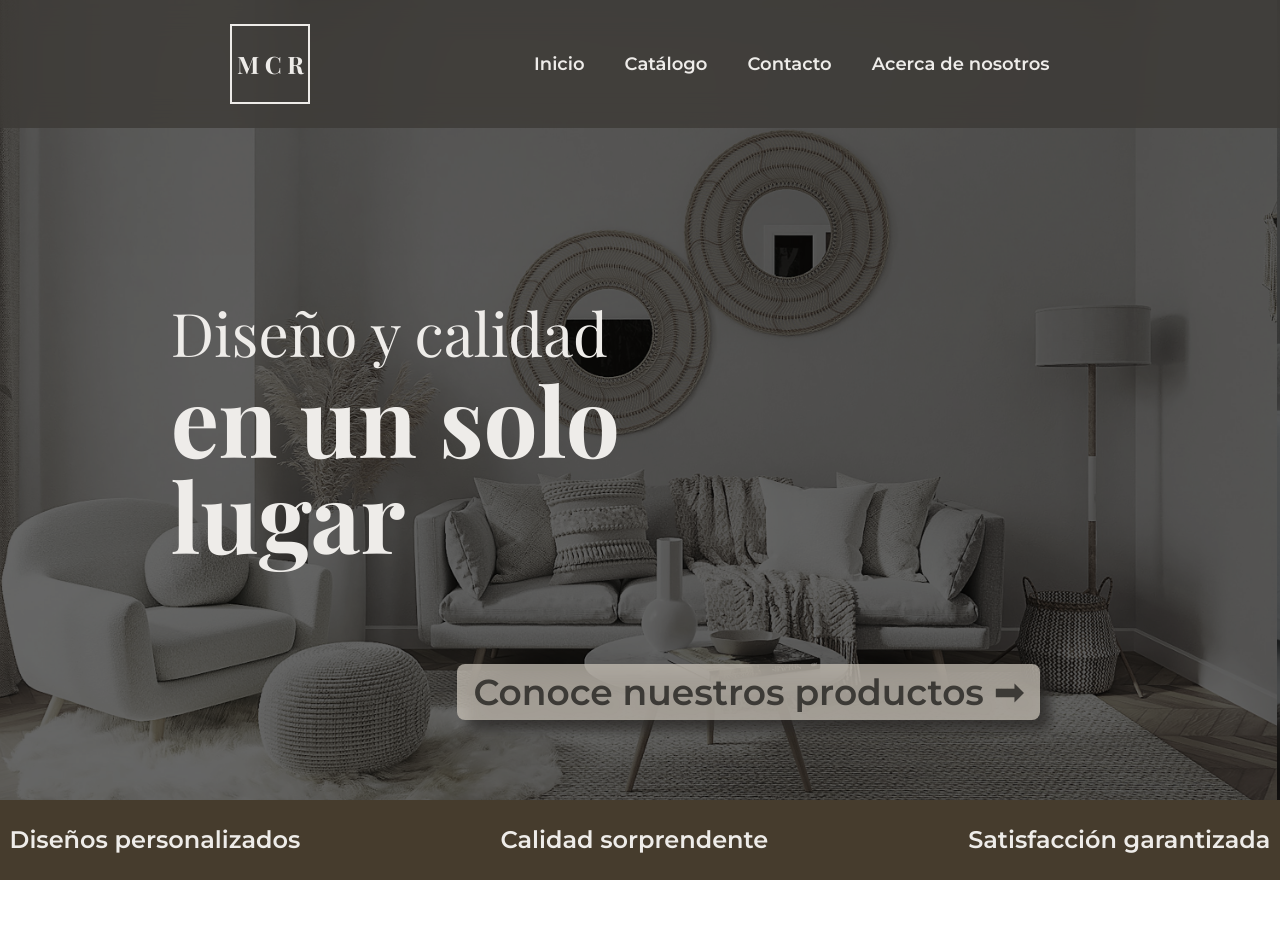
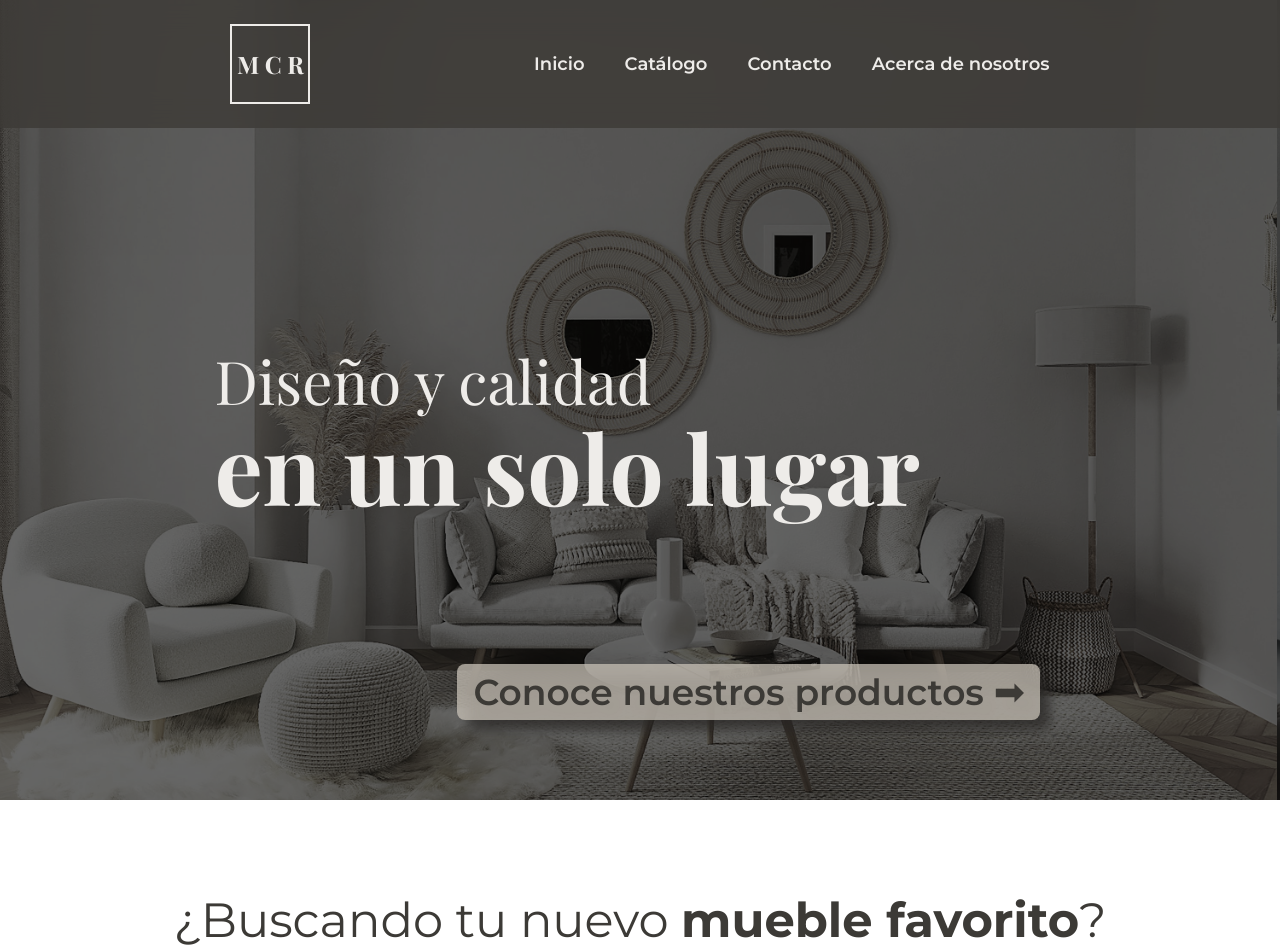
Before and after one commit to B9inzon/mueblescasariver, a Next.js app in the folder front/: page / in a window 1280 px wide. Shown: the top 952 px of the page. Built offline with nearby package versions, Linux system fonts and the light colour scheme; a web font is replaced by a local one.

Commit message:
Tailwind

```diff
--- a/front/src/components/landing/Landing.jsx
+++ b/front/src/components/landing/Landing.jsx
@@ -13,10 +13,10 @@ import MostSelling from "../MostSelling";
 export const Landing = () => {
   return (
     <>
-      <section className=" relative flex flex-col w-full items-center justify-center  h-screen ">
+      <section className=" relative flex flex-col w-full items-center justify-center overflow-hidden mb-24 h-screen ">
         <HeroLanding />
-        <div className="absolute z-1  flex left-0  items-center justify-center w-full pb-10 lg:w-2/3 lg:py-0 lg:h-full ">
-          <h1 className="font-principal w-full max-w-2xl text-[#eeece9] px-6 mt-20 md:mt-16 text-center lg:text-left lg:pl-10 xl:pl-20 text-4xl md:text-5xl lg:text-6xl  ">
+        <div className="absolute z-1  flex left-0  items-center justify-center  w-full p-2 lg:py-0 h-full ">
+          <h1 className="font-principal w-full md:w-4/5   text-[#eeece9] px-6 md:mt-16 text-center lg:text-left lg:pl-10 xl:pl-20 text-4xl md:text-5xl lg:text-6xl  ">
             Diseño y calidad{" "}
             <span className="block  mt-2 text-6xl md:text-6xl lg:text-8xl font-bold">
               en un solo lugar
@@ -24,7 +24,7 @@ export const Landing = () => {
           </h1>
         </div>
         <div className=" absolute z-0 inset-0  bg-black/60  "></div>
-        <div className="absolute z-1 bottom-30 md:bottom-20 xl:right-60 flex w-full lg:w-auto h-auto items-center justify-center ">
+        <div className="absolute z-1 bottom-45 md:bottom-20 xl:right-60 flex w-full lg:w-auto h-auto items-center justify-center ">
           <Link
             href="/products"
             rel="noopener noreferrer"
@@ -38,13 +38,6 @@ export const Landing = () => {
         </div>
       </section>
       <section className="flex flex-col h-full w-full items-center  text-[#3C3A36]">
-        <div className="flex items-center justify-center w-full h-[50vh] md:h-[250px] lg:h-[10vh] mb-30 bg-[#463C2D]">
-          <ul className="flex flex-col lg:flex-row gap-[8vh] lg:gap-20 xl:gap-50 font-secondary text-center text-lg lg:text-xl font-semibold xl:text-2xl text-[#eeece9] ">
-            <li>Diseños personalizados</li>
-            <li>Calidad sorprendente</li>
-            <li>Satisfacción garantizada</li>
-          </ul>
-        </div>
         <h1 className="text-3xl lg:text-5xl mb-8 lg:mb-10 text-center px-4  ">
           ¿Buscando tu nuevo <span className="font-bold">mueble favorito</span>?
         </h1>
@@ -82,7 +75,7 @@ export const Landing = () => {
           </Link>
         ))}
       </div>
-      <section className="flex justify-center my-10 w-full h-auto lg:h-[50vh] bg-[#3c3a36]/20">
+      <section className="flex justify-center mb-24 w-full h-auto lg:h-[50vh] bg-[#3c3a36]/20">
         <div className="flex h-full text-[#3c3a36] w-full lg:w-[80%] p-5 flex-col items-center justify-center ">
           <h1 className="font-bold text-3xl lg:text-4xl mb-3 text-center ">
             Muebles Casa River catálogo online
@@ -112,7 +105,15 @@ export const Landing = () => {
           </ul>
         </div>
       </section>
+      <div className="flex items-center justify-center w-full h-[30vh] md:h-[250px] lg:h-[6vh] mb-24 bg-[#141312]">
+          <ul className="flex flex-col lg:flex-row gap-8 lg:gap-20 xl:gap-50 font-secondary text-center text-2xl lg:text-xl font-semibold xl:text-2xl text-[#eeece9] ">
+            <li >Diseños personalizados</li>
+            <li >Calidad sorprendente</li>
+            <li >Satisfacción garantizada</li>
+          </ul>
+        </div>
       <LandingAbout />
+
     </>
   );
 };
```
